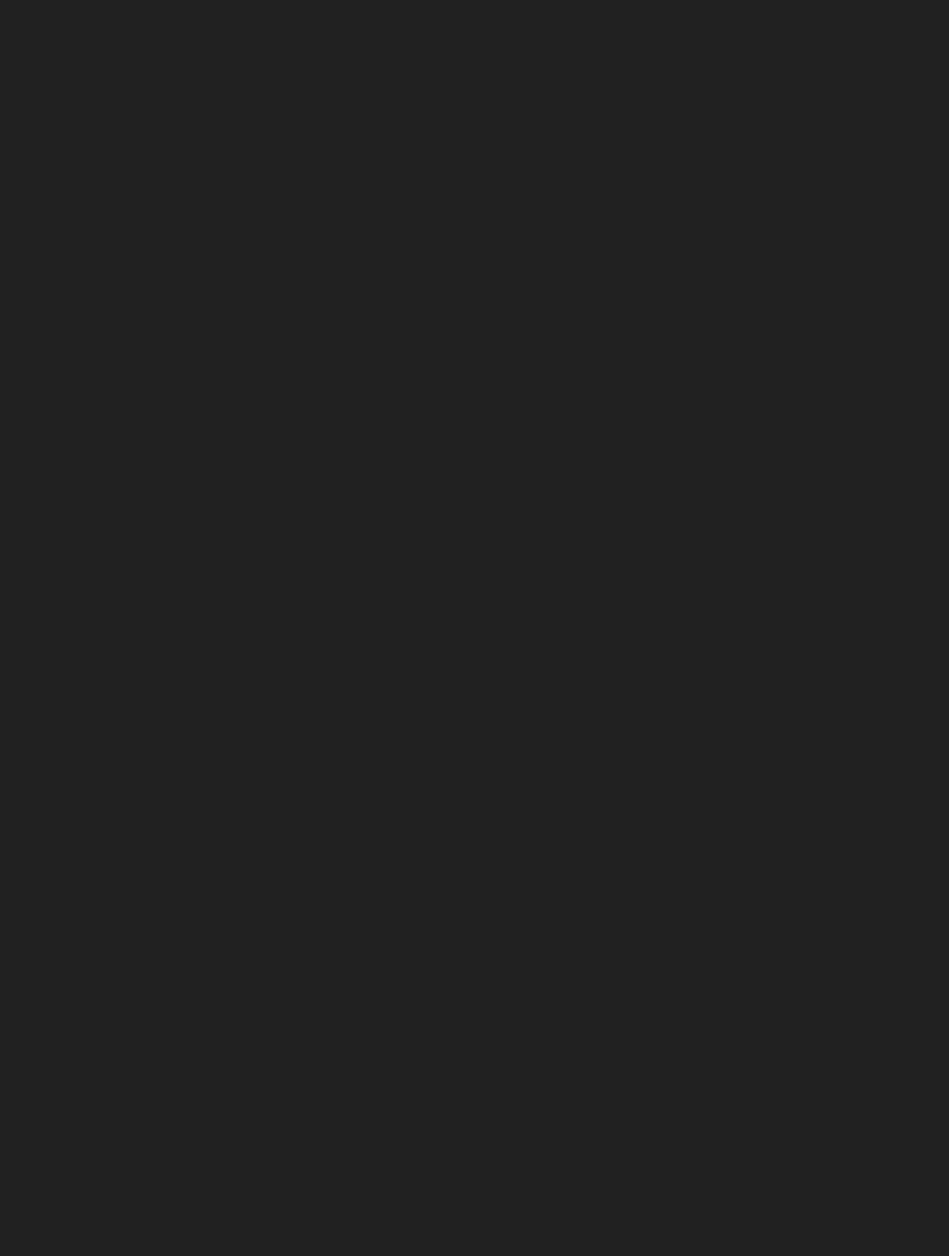
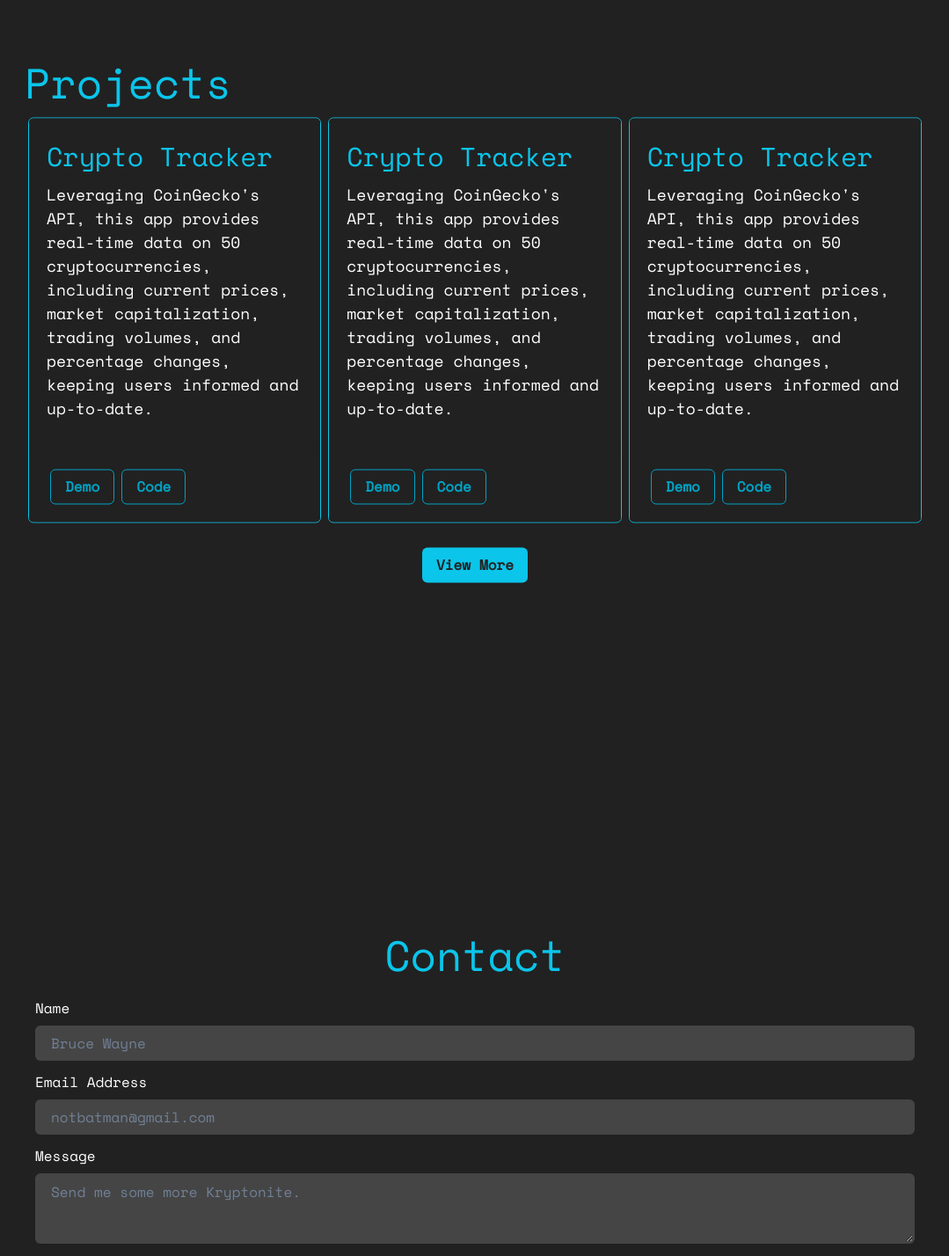
Before and after one commit to Thanushan925/portfolio-website-v3.0, a React (Vite) app: page / in a window 1280 px wide. Shown: the part 1940-3368 px from the top of the page at 88% size, without its empty margins (100-1179 px from the left). Before the commit the page ends 1800 px from the top, so only its background shows below. Built offline with nearby package versions, Linux system fonts and the light colour scheme.

Commit message:
Completed Contact section with working form

```diff
--- a/src/App.jsx
+++ b/src/App.jsx
@@ -1,11 +1,15 @@
 import Home from "./components/Home"
 import About from "./components/About"
+import Projects from "./components/Projects"
+import Contact from "./components/Contact"
 
 function App() {
     return (
         <div className="App">
             <Home />
             <About />
+            <Projects />
+            <Contact />
         </div>
     )
 }
--- a/src/components/About.jsx
+++ b/src/components/About.jsx
@@ -16,9 +16,9 @@ const About = () => {
             <AbsoluteCenter w="80%">
                 <Text as='h2' fontSize={ headingFontSize } color='cyan.400' whiteSpace='nowrap'>About Me</Text>
                 <Text fontSize={ paragraphFontSize } color='white'>
-                    I am an undergraduate Computer Science student at Ontario Tech University. I have a passion for creating websites,
+                    I am an undergraduate Computer Science student at Ontario Tech University. I have a passion for creating websites and apps,
                     whether it's for fun and games, simplifying and automating tasks, or promoting a company's products and services.
-                    Making websites allow me to combine my creativity and problem-solving skills to create unique and innovative solutions.
+                    Making websites and apps allow me to combine my creativity and problem-solving skills to create unique and innovative solutions.
                 </Text>
                 <br></br>
                 <br></br>
--- /dev/null
+++ b/src/components/Contact.jsx
@@ -0,0 +1,29 @@
+import React from 'react'
+import { useBreakpointValue, Box, AbsoluteCenter, Text, FormControl, FormLabel, Input, Textarea, Center, Button } from '@chakra-ui/react'
+
+const Contact = () => {
+    // The following will be changing the sizes of the fonts based on the screen sizes
+    const headingFontSize = useBreakpointValue({ base: 'lg', sm: 'xl', md: '3xl', lg: '5xl' });
+
+    return (
+        <Box position='relative' h='800px'>
+            <AbsoluteCenter w="80%">
+                <Center><Text as='h2' fontSize={ headingFontSize } color='cyan.400' whiteSpace='nowrap'>Contact</Text></Center>
+                <Center>
+                    <FormControl color='white' width='1000px' as='form' action="https://getform.io/f/fc741145-277e-440a-8d16-37318fb7a25a" method='POST'>
+                        <FormLabel mt='3'>Name</FormLabel>
+                        <Input type='text' variant='filled' bg='whiteAlpha.300' name='name' placeholder='Bruce Wayne' />
+                        <FormLabel mt='3'>Email Address</FormLabel>
+                        <Input type='email' variant='filled' bg='whiteAlpha.300' name='email' placeholder='notbatman@gmail.com' />
+                        <FormLabel mt='3'>Message</FormLabel>
+                        <Textarea type='email' variant='filled' bg='whiteAlpha.300' name='message' placeholder='Send me some more Kryptonite.' />
+                        <Center><Button variant='solid' color='#212121' colorScheme='cyan' type='submit' mt='4'>Submit</Button></Center>
+                    </FormControl>
+                </Center>
+
+            </AbsoluteCenter>
+        </Box>
+    )
+}
+
+export default Contact
--- /dev/null
+++ b/src/components/Projects.jsx
@@ -0,0 +1,72 @@
+import React from 'react'
+import { useBreakpointValue, Box, AbsoluteCenter, Center, Text, Flex, Stack, Button, Card, CardBody, CardFooter } from '@chakra-ui/react'
+import { SiBitcoin } from "react-icons/si"
+
+const Projects = () => {
+    // The following will be changing the sizes of the fonts based on the screen sizes
+    const headingFontSize = useBreakpointValue({ base: 'lg', sm: 'xl', md: '3xl', lg: '5xl' });
+    const secondHeadingFontSize = useBreakpointValue({ base: 'sm', sm: 'md', md: 'xl', lg: '3xl' });
+    const paragraphFontSize = useBreakpointValue({ base: 'xs', sm: '2xs', md: 'sm', lg: 'lg' });
+
+    return (
+        <Box position='relative' h='1000px'>
+            <AbsoluteCenter w="80%">
+                <Text as='h2' fontSize={ headingFontSize } color='cyan.400' whiteSpace='nowrap'>Projects</Text>
+                <Flex direction={{ base: 'column', xl: 'row' }} spacing={4}>
+                    <Card overflow='hidden' variant='outline' borderColor='cyan.400' bg='#212121' m='1'>
+                        <Stack>
+                            <CardBody>
+                                <Text fontSize={ secondHeadingFontSize } color='cyan.400'>Crypto Tracker</Text>
+                                <Text fontSize={ paragraphFontSize } color='white' py='2'>
+                                    Leveraging CoinGecko's API, this app provides real-time data on 50 cryptocurrencies,
+                                    including current prices, market capitalization, trading volumes, and percentage changes,
+                                    keeping users informed and up-to-date.
+                                </Text>
+                            </CardBody>
+                            <CardFooter>
+                                <Button variant='outline' colorScheme='cyan' mx='1'>Demo</Button>
+                                <Button variant='outline' colorScheme='cyan' mx='1'>Code</Button>
+                            </CardFooter>
+                        </Stack>
+                    </Card>
+                    <Card overflow='hidden' variant='outline' borderColor='cyan.400' bg='#212121' m='1'>
+                        <Stack>
+                            <CardBody>
+                                <Text fontSize={ secondHeadingFontSize } color='cyan.400'>Crypto Tracker</Text>
+                                <Text fontSize={ paragraphFontSize } color='white' py='2'>
+                                    Leveraging CoinGecko's API, this app provides real-time data on 50 cryptocurrencies,
+                                    including current prices, market capitalization, trading volumes, and percentage changes,
+                                    keeping users informed and up-to-date.
+                                </Text>
+                            </CardBody>
+                            <CardFooter>
+                                <Button variant='outline' colorScheme='cyan' mx='1'>Demo</Button>
+                                <Button variant='outline' colorScheme='cyan' mx='1'>Code</Button>
+                            </CardFooter>
+                        </Stack>
+                    </Card>
+                    <Card overflow='hidden' variant='outline' borderColor='cyan.400' bg='#212121' m='1'>
+                        <Stack>
+                            <CardBody>
+                                <Text fontSize={ secondHeadingFontSize } color='cyan.400'>Crypto Tracker</Text>
+                                <Text fontSize={ paragraphFontSize } color='white' py='2'>
+                                    Leveraging CoinGecko's API, this app provides real-time data on 50 cryptocurrencies,
+                                    including current prices, market capitalization, trading volumes, and percentage changes,
+                                    keeping users informed and up-to-date.
+                                </Text>
+                            </CardBody>
+                            <CardFooter>
+                                <Button variant='outline' colorScheme='cyan' mx='1'>Demo</Button>
+                                <Button variant='outline' colorScheme='cyan' mx='1'>Code</Button>
+                            </CardFooter>
+                        </Stack>
+                    </Card>
+                </Flex>
+                <br></br>
+                <Center><Button variant='solid' color='#212121' colorScheme='cyan' mx='1'>View More</Button></Center>
+            </AbsoluteCenter>
+        </Box>
+    )
+}
+
+export default Projects
```
